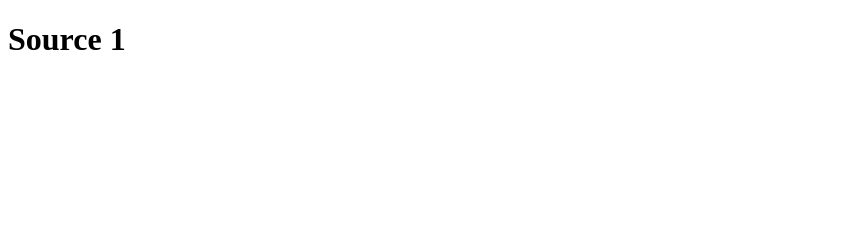
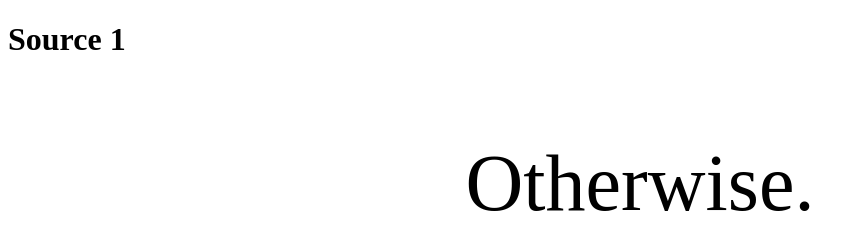
Before and after one commit to xTrainx/sources-and-facts, a plain HTML site: page index.html in a window 1280 px wide. Shown: the whole page, without its empty margins (0-864 px from the left). Drawn offline with Linux system fonts and the light colour scheme.

Commit message:
Update index.html

```diff
--- a/index.html
+++ b/index.html
@@ -6,7 +6,7 @@
 <body>
 
 <h1>Source 1</h1>
-<p style="font-size:500%>Otherwise.</p>
+<p style="font-size:500%;text-align:center;">Otherwise.</p>
 
 </body>
 </html>
```
